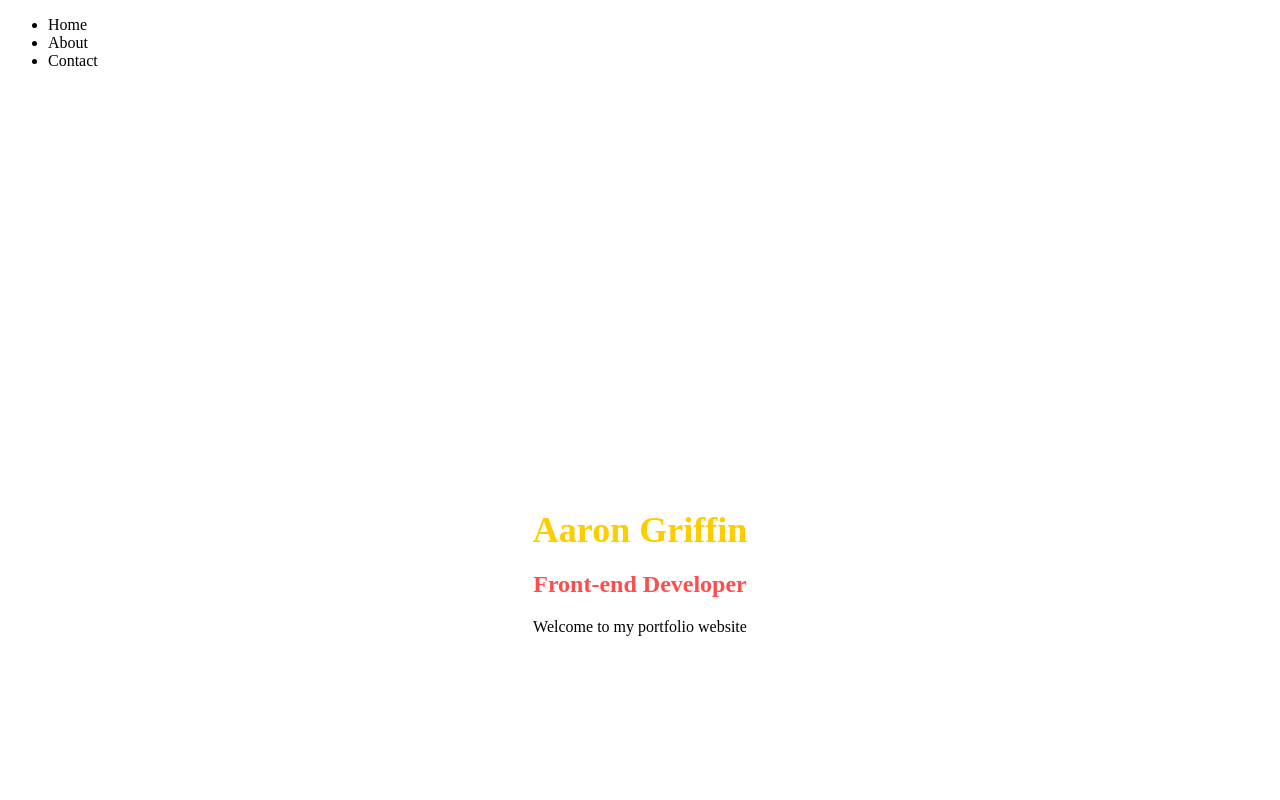
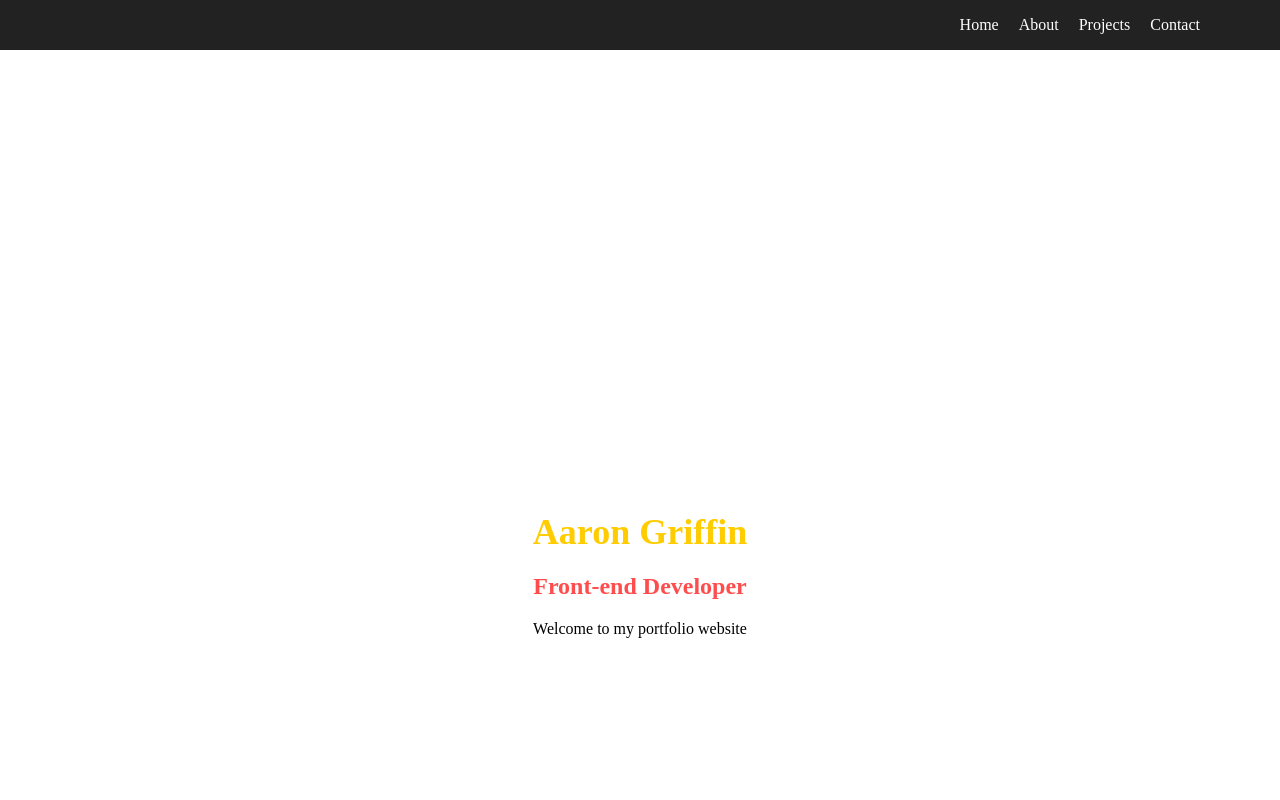
Before and after one commit to Ace-86/portfolio, a React (Create React App) app: page / in a window 1280 px wide. Shown: the top 800 px of the page. Built offline with nearby package versions, Linux system fonts and the light colour scheme.

Commit message:
project section added

```diff
--- a/src/components/NavBar.js
+++ b/src/components/NavBar.js
@@ -1,85 +1,5 @@
-// import React, { Component } from 'react'
-// import  "./styles/NavBar.css"
-// import { Link, animateScroll as scroll, scroller } from 'react-scroll'
-// import 'bootstrap/dist/css/bootstrap.min.css';
-// import Col from 'react-bootstrap/Col';
-// import Row from 'react-bootstrap/Row';
-
-
-// class NavBar extends React.Component {
-
-//         constructor(props) {
-//             super(props);
-//             this.scrollToTop = this.scrollToTop.bind(this);
-//           }
-
-//           scrollToTop() {
-//             scroll.scrollToTop();
-//           }
-
-//           scrollTo() {
-//             scroller.scrollTo('scroll-to-element', {
-//               duration: 800,
-//               delay: 0,
-//               smooth: 'easeInOutQuart'
-//             })
-//           }
-
-//           render() {
-//             return (
-//               <>
-//                   <nav className=" navbar-expand-lg fixed-top">
-//                     <div className="container-fluid bg-secondary">
-//                       <Row>
-//                       <Col> Ace</Col>
-//                       <Col>
-//                         <ul className="style-nav">
-//                           <li><Link activeClass="active" className="link home-style" to="Hero" spy={true} smooth={true} duration={500} >Home</Link></li>
-//                           <li><Link activeClass="active" className="link about-style" to="About" spy={true} smooth={true} duration={500}>About</Link></li>
-//                           <li><Link activeClass="active" className="link project-style" to="Project" spy={true} smooth={true} duration={500} >Project</Link></li>
-//                           <li><Link activeClass="active" className="link contact-style" to="Contact" spy={true} smooth={true} duration={500}>Contact</Link></li>
-//                         </ul>
-//                       </Col>
-//                       <Col className='social-links'>
-//                       Links
-//                       </Col>
-//                       </Row>
-//                     </div>
-//                   </nav>
-//                   </>
-
-//   );
-// }
-// }
-
-// export default NavBar;
-
-
-// components/Navbar.js
-
-// import React from 'react';
-
-// const Navbar = () => {
-//   return (
-//     <nav>
-//       <ul>
-//         <li>
-//           <a href="#hero">Home</a>
-//         </li>
-//         <li>
-//           <a href="#about">About</a>
-//         </li>
-//         <li>
-//           <a href="#contact">Contact</a>
-//         </li>
-//       </ul>
-//     </nav>
-//   );
-// };
-
-// export default Navbar;
-
 import React from 'react';
+import './styles/NavBar.css'
 
 const Navbar = () => {
   const scrollToSection = (id) => {
@@ -94,7 +14,9 @@ const Navbar = () => {
       <ul>
         <li onClick={() => scrollToSection('hero')}>Home</li>
         <li onClick={() => scrollToSection('about')}>About</li>
+        <li onClick={() => scrollToSection('project')}>Projects</li>
         <li onClick={() => scrollToSection('contact')}>Contact</li>
+
       </ul>
     </nav>
   );
```
